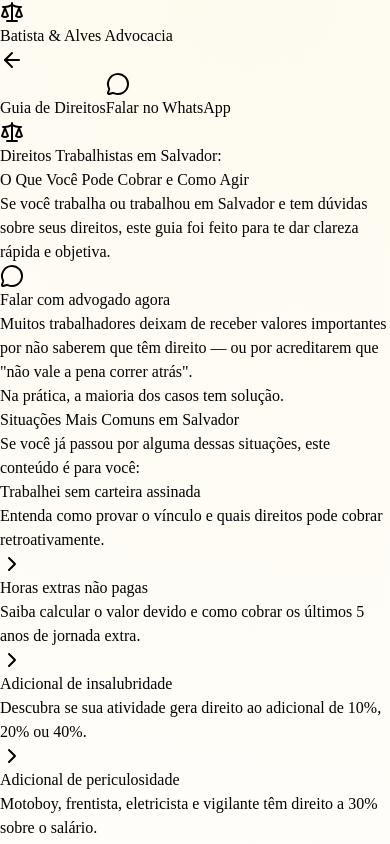
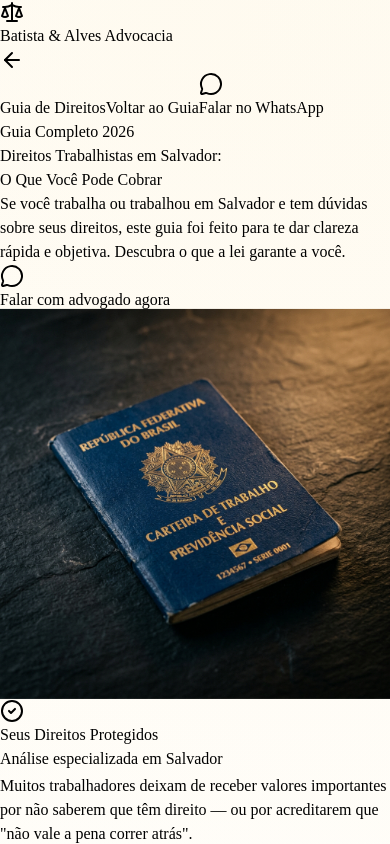
Before and after one commit to moarcy/batistaealvesadvocacialp, a React (Vite) app in the folder client/: page /guia in a window 390 px wide. Shown: the top 844 px of the page. Built offline with nearby package versions, Linux system fonts and the light colour scheme; no server answers.

Commit message:
feat: Otimização de UI/UX do Guia e Artigos, novo Hero Section e correção de responsividade

```diff
--- a/client/src/components/ArticleLayout.tsx
+++ b/client/src/components/ArticleLayout.tsx
@@ -22,7 +22,7 @@
   };
 
   return (
-    <div className="min-h-screen bg-[#06090E] text-foreground overflow-x-hidden font-sans selection:bg-primary/20 selection:text-primary relative">
+    <div className="min-h-screen bg-[#080C14] text-foreground overflow-x-hidden font-sans selection:bg-primary/20 selection:text-primary relative">
 
       {/* Premium Background Effects */}
       <div className="fixed inset-0 z-0 pointer-events-none">
@@ -31,19 +31,20 @@
       </div>
 
       {/* Navbar */}
-      <nav className="fixed top-0 w-full z-50 bg-[#06090E]/80 backdrop-blur-xl border-b border-white/5 shadow-sm">
+      <nav className="fixed top-0 w-full z-50 bg-[#080C14]/80 backdrop-blur-xl border-b border-white/5 shadow-sm">
         <div className="container mx-auto px-6 h-20 flex items-center justify-between">
           <Link href="/" className="flex items-center gap-2 hover:opacity-80 transition-opacity">
             <Scale className="h-7 w-7 text-primary" />
             <span className="text-base font-bold text-white hidden sm:block">Batista &amp; Alves Advocacia</span>
           </Link>
           <div className="flex items-center gap-4">
-            <Link href="/guia" className="hidden md:flex items-center gap-1 text-sm text-gray-400 hover:text-primary transition-colors group">
+            <Link href="/guia" className="flex items-center gap-1 text-sm text-gray-400 hover:text-primary transition-colors group">
               <ArrowLeft className="h-4 w-4 group-hover:-translate-x-1 transition-transform" />
-              Guia de Direitos
+              <span className="hidden sm:inline">Guia de Direitos</span>
+              <span className="sm:hidden">Voltar ao Guia</span>
             </Link>
             <Button
-              className="bg-primary text-background hover:bg-primary/90 font-semibold rounded-full px-5 text-sm shadow-[0_4px_14px_rgba(245,179,1,0.2)]"
+              className="hidden md:flex bg-primary text-background hover:bg-primary/90 font-semibold rounded-full px-5 text-sm shadow-[0_4px_14px_rgba(245,179,1,0.2)]"
               onClick={handleCTA}
             >
               <MessageCircle className="h-4 w-4 mr-2" />
--- a/client/src/pages/artigos/cooperado.tsx
+++ b/client/src/pages/artigos/cooperado.tsx
@@ -39,10 +39,6 @@
           ))}
         </div>
 
-        <div className="pt-8">
-          <WhatsAppCTA message={article.ctaMessage} variant="banner" />
-        </div>
-
       </article>
     </ArticleLayout>
   );
--- a/client/src/pages/artigos/horas-extras.tsx
+++ b/client/src/pages/artigos/horas-extras.tsx
@@ -39,10 +39,6 @@
           ))}
         </div>
 
-        <div className="pt-8">
-          <WhatsAppCTA message={article.ctaMessage} variant="banner" />
-        </div>
-
       </article>
     </ArticleLayout>
   );
--- a/client/src/pages/artigos/insalubridade.tsx
+++ b/client/src/pages/artigos/insalubridade.tsx
@@ -39,10 +39,6 @@
           ))}
         </div>
 
-        <div className="pt-8">
-          <WhatsAppCTA message={article.ctaMessage} variant="banner" />
-        </div>
-
       </article>
     </ArticleLayout>
   );
--- a/client/src/pages/artigos/periculosidade.tsx
+++ b/client/src/pages/artigos/periculosidade.tsx
@@ -39,10 +39,6 @@
           ))}
         </div>
 
-        <div className="pt-8">
-          <WhatsAppCTA message={article.ctaMessage} variant="banner" />
-        </div>
-
       </article>
     </ArticleLayout>
   );
--- a/client/src/pages/artigos/sem-carteira.tsx
+++ b/client/src/pages/artigos/sem-carteira.tsx
@@ -42,11 +42,6 @@
           ))}
         </div>
 
-        {/* Banner CTA */}
-        <div className="pt-8">
-          <WhatsAppCTA message={article.ctaMessage} variant="banner" />
-        </div>
-
       </article>
     </ArticleLayout>
   );
--- a/client/src/pages/guia.tsx
+++ b/client/src/pages/guia.tsx
@@ -22,54 +22,99 @@
       title="Direitos Trabalhistas em Salvador: O Que Você Pode Cobrar e Como Agir"
       ctaMessage={WHATSAPP_MESSAGES.geral}
     >
-      <article className="max-w-4xl mx-auto px-6 py-16 flex flex-col gap-20">
+      <div className="flex flex-col">
+        {/* Hero Section Premium */}
+        <header className="relative pt-12 md:pt-24 pb-16 md:pb-24 overflow-hidden border-b border-white/5">
+          {/* Background Glows específicos do Hero */}
+          <div className="absolute top-1/2 right-0 -translate-y-1/2 w-[500px] h-[500px] bg-primary/10 blur-[120px] rounded-full pointer-events-none" />
 
-        {/* Hero Section */}
-        <header className="flex flex-col gap-8 text-center max-w-3xl mx-auto relative z-10">
+          <div className="container max-w-6xl mx-auto px-6">
+            <div className="grid lg:grid-cols-12 gap-12 lg:gap-8 items-center">
+
+              {/* Text Content */}
               <motion.div
-            initial={{ opacity: 0, scale: 0.9 }}
-            animate={{ opacity: 1, scale: 1 }}
-            transition={{ duration: 0.5 }}
-            className="relative w-20 h-20 mx-auto mb-10"
+                initial={{ opacity: 0, x: -30 }}
+                animate={{ opacity: 1, x: 0 }}
+                transition={{ duration: 0.6 }}
+                className="lg:col-span-7 flex flex-col gap-6 md:gap-8 text-left relative z-10"
               >
-            <div className="absolute inset-0 bg-primary/20 blur-xl rounded-full" />
-            <div className="relative w-full h-full bg-[#0F172A]/80 backdrop-blur-sm rounded-2xl flex items-center justify-center border border-primary/30 shadow-[0_0_30px_rgba(245,179,1,0.15)]">
-              <Scale className="h-10 w-10 text-primary" />
+                <div className="inline-flex items-center gap-2 px-4 py-2 rounded-full bg-white/5 border border-white/10 backdrop-blur-md w-fit">
+                  <span className="relative flex h-2 w-2">
+                    <span className="animate-ping absolute inline-flex h-full w-full rounded-full bg-primary opacity-75"></span>
+                    <span className="relative inline-flex rounded-full h-2 w-2 bg-primary"></span>
+                  </span>
+                  <span className="text-primary font-medium tracking-wide text-xs uppercase">Guia Completo 2026</span>
+                </div>
+
+                <h1 className="text-4xl md:text-5xl lg:text-6xl font-extrabold text-white leading-[1.1] tracking-tight drop-shadow-lg">
+                  Direitos Trabalhistas em Salvador:<br />
+                  <span className="text-transparent bg-clip-text bg-gradient-to-r from-primary to-[#D49A00]">O Que Você Pode Cobrar</span>
+                </h1>
+
+                <p className="text-lg md:text-xl text-white/80 leading-relaxed font-light max-w-2xl">
+                  Se você trabalha ou trabalhou em Salvador e tem dúvidas sobre seus direitos, este guia foi feito para te dar clareza rápida e objetiva. Descubra o que a lei garante a você.
+                </p>
+
+                <div className="pt-2">
+                  <WhatsAppCTA message={WHATSAPP_MESSAGES.geral} className="h-14 px-8 text-lg w-full sm:w-auto" />
                 </div>
               </motion.div>
-          <motion.h1
-            initial={{ opacity: 0, y: 20 }}
-            animate={{ opacity: 1, y: 0 }}
-            className="text-4xl md:text-5xl lg:text-6xl font-extrabold text-white leading-[1.1] tracking-tight drop-shadow-lg"
+
+              {/* Premium Image Showcase */}
+              <motion.div
+                initial={{ opacity: 0, scale: 0.9, rotateY: 15 }}
+                animate={{ opacity: 1, scale: 1, rotateY: 0 }}
+                transition={{ duration: 0.8, delay: 0.2 }}
+                className="lg:col-span-5 relative z-10 w-full max-w-md mx-auto lg:max-w-full perspective-1000"
               >
-            Direitos Trabalhistas em Salvador:<br/>
-            <span className="text-transparent bg-clip-text bg-gradient-to-r from-primary to-[#D49A00]">O Que Você Pode Cobrar e Como Agir</span>
-          </motion.h1>
-          <motion.p
-            initial={{ opacity: 0, y: 20 }}
-            animate={{ opacity: 1, y: 0 }}
-            transition={{ delay: 0.1 }}
-            className="text-xl text-white/80 leading-relaxed font-light max-w-2xl mx-auto"
+                <motion.div
+                  animate={{ y: [0, -10, 0] }}
+                  transition={{ duration: 5, repeat: Infinity, ease: "easeInOut" }}
+                  className="relative"
                 >
-            Se você trabalha ou trabalhou em Salvador e tem dúvidas sobre seus direitos, este guia foi feito para te dar clareza rápida e objetiva.
-          </motion.p>
-          <motion.div
-            initial={{ opacity: 0, y: 20 }}
-            animate={{ opacity: 1, y: 0 }}
-            transition={{ delay: 0.2 }}
-            className="pt-6"
-          >
-            <WhatsAppCTA message={WHATSAPP_MESSAGES.geral} className="h-14 px-8 text-lg w-full sm:w-auto" />
+                  {/* Decorators */}
+                  <div className="absolute inset-0 bg-gradient-to-tr from-primary/30 to-transparent rounded-[2rem] transform rotate-3 scale-105 blur-md" />
+                  <div className="absolute inset-0 bg-[#0F172A] rounded-[2rem] transform -rotate-1 border border-white/10" />
+
+                  {/* Image Container */}
+                  <div className="relative rounded-[2rem] overflow-hidden border border-white/10 shadow-[0_20px_50px_rgba(0,0,0,0.5)]">
+                    <div className="absolute inset-0 bg-gradient-to-t from-[#080C14] via-transparent to-transparent opacity-80 z-10" />
+                    <img
+                      src="/carteira-de-trabalho.png"
+                      alt="Carteira de Trabalho Brasileira"
+                      className="w-full h-auto aspect-[4/5] object-cover"
+                    />
+
+                    {/* Glassmorphism Badge */}
+                    <div className="absolute bottom-6 left-6 right-6 z-20 bg-[#080C14]/60 backdrop-blur-md p-4 rounded-xl border border-white/10">
+                      <div className="flex items-center gap-3">
+                        <div className="bg-primary/20 p-2.5 rounded-full shrink-0">
+                          <CheckCircle2 className="h-5 w-5 text-primary" />
+                        </div>
+                        <div>
+                          <p className="text-white font-bold text-sm md:text-base">Seus Direitos Protegidos</p>
+                          <p className="text-white/60 text-xs md:text-sm">Análise especializada em Salvador</p>
+                        </div>
+                      </div>
+                    </div>
+                  </div>
                 </motion.div>
+              </motion.div>
+
+            </div>
+          </div>
         </header>
 
+        {/* Article Content Area */}
+        <article className="max-w-3xl mx-auto px-6 py-16 flex flex-col gap-16">
+
           {/* Intro */}
-        <section className="text-white/80 text-lg leading-[1.8] font-light flex flex-col gap-8">
+          <section className="text-white/80 text-base leading-relaxed font-light flex flex-col gap-8">
             <p>
               Muitos trabalhadores deixam de receber valores importantes por não saberem que têm direito — ou por acreditarem que "não vale a pena correr atrás".
             </p>
             <div className="bg-[#0F172A] border-l-4 border-primary p-6 rounded-r-xl shadow-lg">
-            <p className="text-white font-medium text-xl">
+              <p className="text-white font-medium text-lg">
                 Na prática, a maioria dos casos tem solução.
               </p>
             </div>
@@ -78,8 +123,8 @@
           {/* Grid de Artigos (Hub) */}
           <section className="flex flex-col gap-8">
             <div className="space-y-3">
-            <h2 className="text-3xl font-bold text-white">Situações Mais Comuns em Salvador</h2>
-            <p className="text-white/80 text-lg font-light">Se você já passou por alguma dessas situações, este conteúdo é para você:</p>
+              <h2 className="text-2xl font-bold text-white">Situações Mais Comuns em Salvador</h2>
+              <p className="text-white/80 text-base font-light">Se você já passou por alguma dessas situações, este conteúdo é para você:</p>
             </div>
 
             <div className="grid grid-cols-1 md:grid-cols-2 gap-4">
@@ -100,8 +145,8 @@
 
             <section className="pb-12 flex flex-col gap-8">
               <div className="space-y-3">
-              <h2 className="text-3xl font-bold text-white">Como Saber se Você Foi Prejudicado</h2>
-              <p className="text-white/80 text-lg font-light">Você pode ter direitos a receber se:</p>
+                <h2 className="text-2xl font-bold text-white">Como Saber se Você Foi Prejudicado</h2>
+                <p className="text-white/80 text-base font-light">Você pode ter direitos a receber se:</p>
               </div>
               <ul className="flex flex-col gap-4">
                 {[
@@ -110,19 +155,19 @@
                   "Não recebeu adicionais obrigatórios",
                   "Foi dispensado sem receber corretamente"
                 ].map((item, i) => (
-                <li key={i} className="flex items-start gap-3 text-white/80 text-lg font-light leading-[1.8]">
-                  <AlertCircle className="h-6 w-6 text-primary shrink-0 mt-1" />
+                  <li key={i} className="flex items-start gap-3 text-white/80 text-base font-light leading-relaxed">
+                    <AlertCircle className="h-5 w-5 text-primary shrink-0 mt-0.5" />
                     {item}
                   </li>
                 ))}
               </ul>
-            <p className="text-white font-semibold text-lg mt-6">Esses são sinais claros de irregularidade.</p>
+              <p className="text-white font-semibold text-base mt-6">Esses são sinais claros de irregularidade.</p>
             </section>
 
             <section className="py-12 flex flex-col gap-8">
               <div className="space-y-3">
-              <h2 className="text-3xl font-bold text-white">O Que Você Pode Receber</h2>
-              <p className="text-white/80 text-lg font-light">Dependendo do caso, é possível recuperar:</p>
+                <h2 className="text-2xl font-bold text-white">O Que Você Pode Receber</h2>
+                <p className="text-white/80 text-base font-light">Dependendo do caso, é possível recuperar:</p>
               </div>
               <div className="grid grid-cols-1 sm:grid-cols-2 gap-4">
                 {[
@@ -135,24 +180,24 @@
                 ].map((item, i) => (
                   <div key={i} className="flex items-center gap-3 bg-white/5 p-4 rounded-xl">
                     <CheckCircle2 className="h-5 w-5 text-primary shrink-0" />
-                  <span className="text-gray-200 font-medium">{item}</span>
+                    <span className="text-gray-200 text-sm md:text-base font-medium">{item}</span>
                   </div>
                 ))}
               </div>
               <div className="bg-primary/10 border border-primary/20 p-6 rounded-xl mt-6">
-              <p className="text-white font-medium text-lg">Em muitos casos, o valor acumulado pode ser significativo.</p>
+                <p className="text-white font-medium text-base">Em muitos casos, o valor acumulado pode ser significativo.</p>
               </div>
             </section>
 
             <section className="py-12 flex flex-col gap-8">
               <div className="space-y-3">
-              <h2 className="text-3xl font-bold text-white">Prazo Para Buscar Seus Direitos</h2>
-              <p className="text-white/80 text-lg font-light">
+                <h2 className="text-2xl font-bold text-white">Prazo Para Buscar Seus Direitos</h2>
+                <p className="text-white/80 text-base font-light">
                   Você pode cobrar direitos referentes aos últimos <strong className="text-white">5 anos</strong>.
                 </p>
               </div>
               <div className="bg-[#0F172A] border-l-4 border-red-500 p-6 rounded-r-xl shadow-lg">
-              <p className="text-white font-medium text-lg">
+                <p className="text-white font-medium text-base">
                   Isso significa que quanto antes agir, maior a chance de recuperar valores.
                 </p>
               </div>
@@ -160,8 +205,8 @@
 
             <section className="py-12 flex flex-col gap-8">
               <div className="space-y-3">
-              <h2 className="text-3xl font-bold text-white">Vale a Pena Procurar um Advogado?</h2>
-              <p className="text-white/80 text-lg font-light">Sim, principalmente quando:</p>
+                <h2 className="text-2xl font-bold text-white">Vale a Pena Procurar um Advogado?</h2>
+                <p className="text-white/80 text-base font-light">Sim, principalmente quando:</p>
               </div>
               <ul className="flex flex-col gap-4">
                 {[
@@ -169,18 +214,19 @@
                   "Há indícios de irregularidade",
                   "O trabalhador não recebeu corretamente"
                 ].map((item, i) => (
-                <li key={i} className="flex items-start gap-3 text-white/80 text-lg font-light leading-[1.8]">
-                  <CheckCircle2 className="h-6 w-6 text-primary shrink-0 mt-1" />
+                  <li key={i} className="flex items-start gap-3 text-white/80 text-base font-light leading-relaxed">
+                    <CheckCircle2 className="h-5 w-5 text-primary shrink-0 mt-0.5" />
                     {item}
                   </li>
                 ))}
               </ul>
-            <p className="text-white font-semibold text-lg mt-6">Uma análise técnica evita riscos e mostra exatamente o que pode ser feito.</p>
+              <p className="text-white font-semibold text-base mt-6">Uma análise técnica evita riscos e mostra exatamente o que pode ser feito.</p>
             </section>
 
           </div>
 
         </article>
+      </div>
     </ArticleLayout>
   );
 }
```
Also changed, not shown: client/copy-image.mjs (added, +26 -0 lines), client/src/components/ArticleSection.tsx (+8 -8 lines), client/public/carteira-de-trabalho.png (added). Lines whose indentation alone changed are shown as unchanged.
